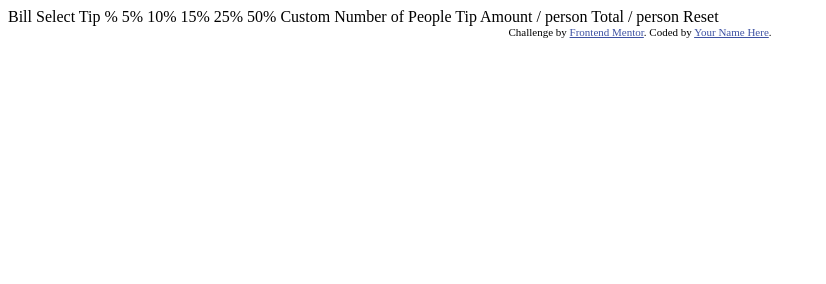
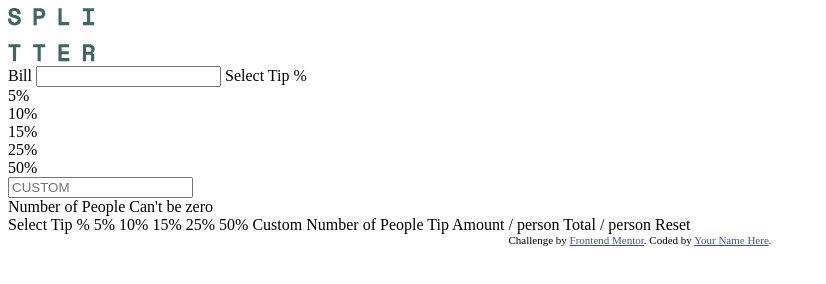
Before and after one commit to Faelsc/calculadora-de-gorjeta, a plain HTML site: page index.html in a window 1280 px wide. Shown: the whole page, without its empty margins (0-826 px from the left). Drawn offline with Linux system fonts and the light colour scheme.

Commit message:
:construction: HTML em construção

```diff
--- a/index.html
+++ b/index.html
@@ -15,8 +15,26 @@
   </style>
 </head>
 <body>
+  <div><img src="./images/logo.svg"></div>
+  <section>
+    <label for="">Bill</label>
+    <input type="number" class="" id="">
+    <label for="">Select Tip %</label>
+    <div class="">
+      <div class="">5%</div>
+      <div class="">10%</div>
+      <div class="">15%</div>
+      <div class="">25%</div>
+      <div class="">50%</div>
+      <div id=""><input type="number" class="" placeholder="CUSTOM"></div>
+    </div>
+  </section>
+  <div>
+    <label for="">Number of People</label>
+    <label for="">Can't be zero</label>
+  </div>
 
-  Bill
+
 
   Select Tip %
   5%
```
